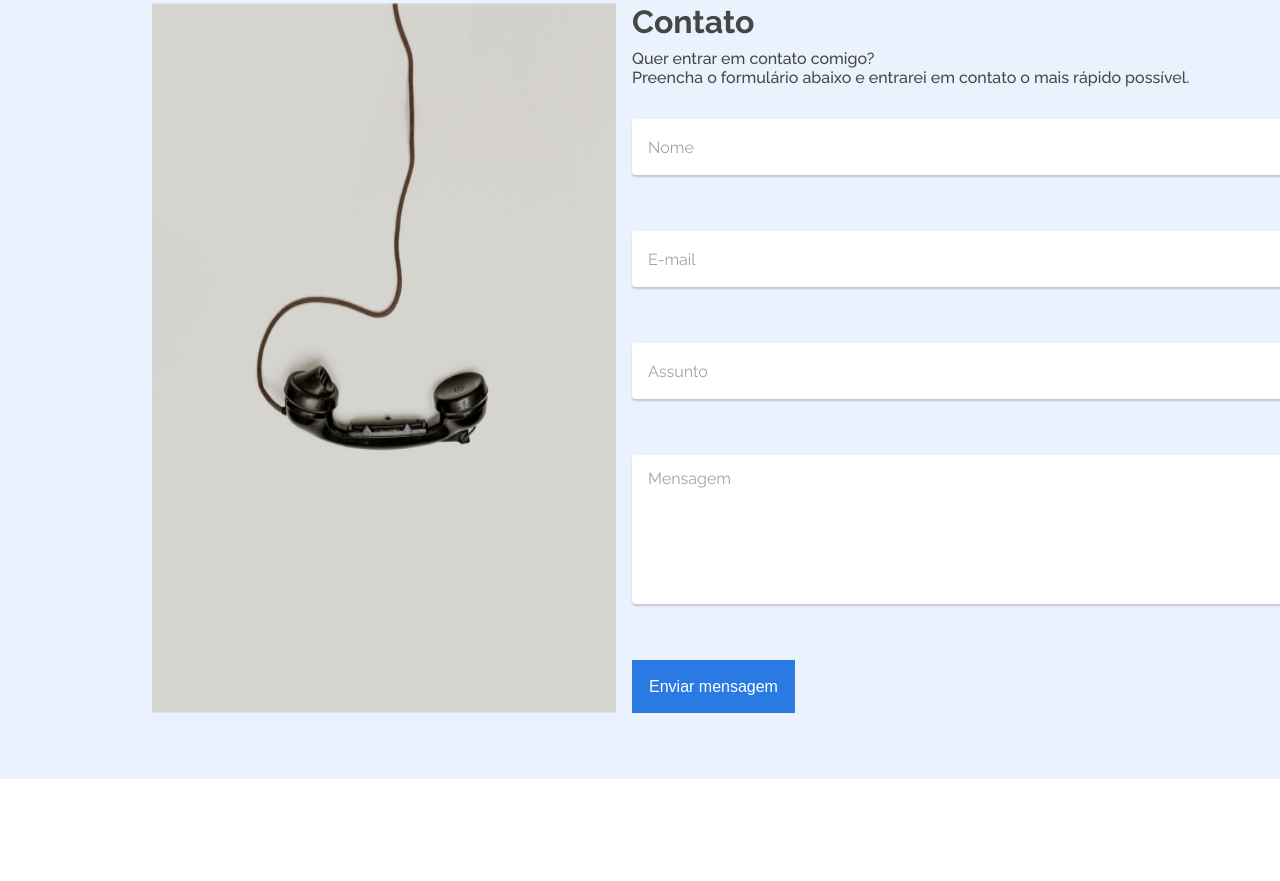
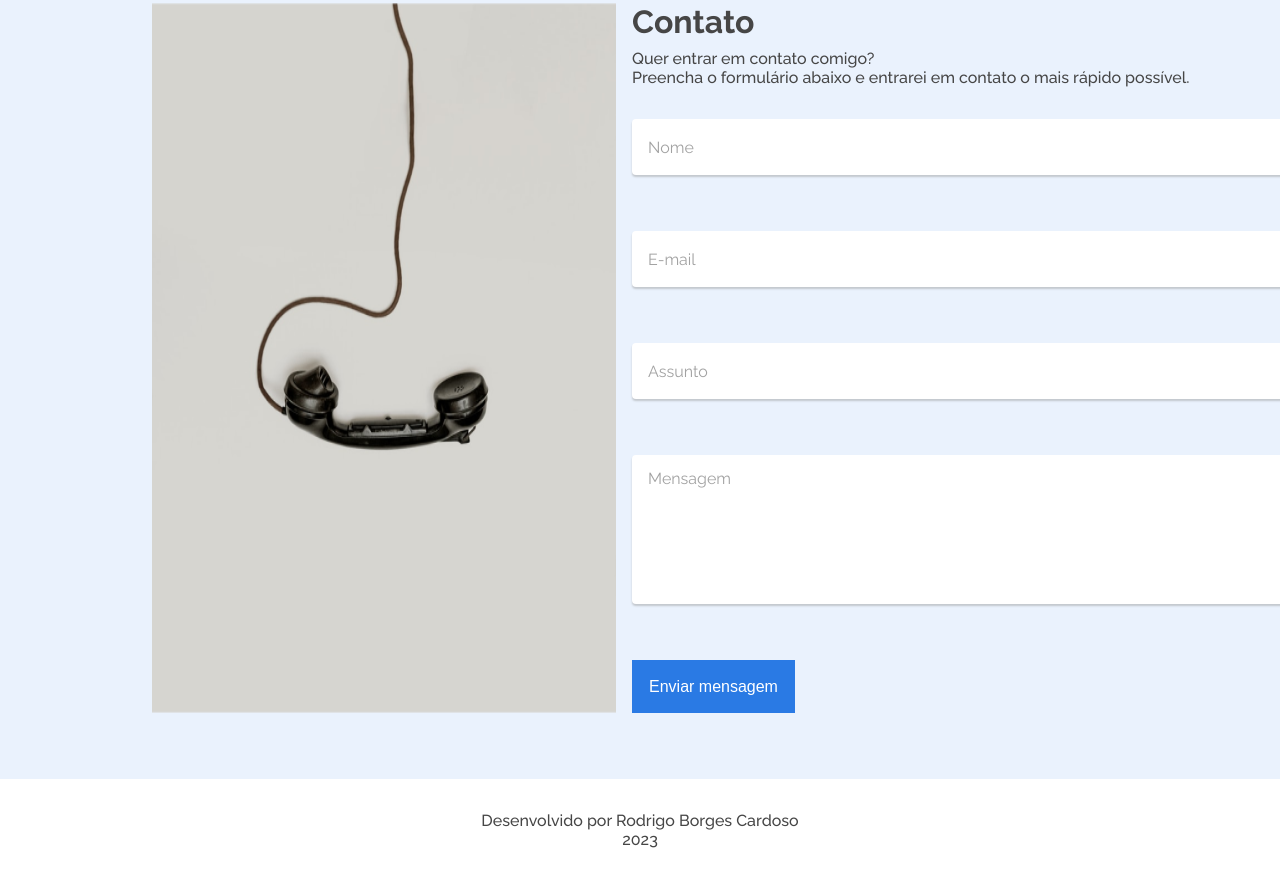
Before and after one commit to rodrigoborgescardoso/challenge-portfolio, a plain HTML site: page index.html in a window 1280 px wide. Shown: the part 2822-3703 px from the top of the page. Before the commit the page ends 3601 px from the top, so only its background shows below. Drawn offline with Linux system fonts and the light colour scheme.

Commit message:
Criação do rodapé

```diff
--- /dev/null
+++ b/assets/css/rodape.css
@@ -0,0 +1,8 @@
+.rodape {
+    text-align: center;
+    padding: 2rem 9.5rem;
+    background-color: #FFFFFF;
+    font-size: 1rem;
+    font-weight: 500;
+    line-height: 1.1875rem;
+}
--- a/index.html
+++ b/index.html
@@ -57,6 +57,7 @@
         <link rel="stylesheet" href="assets/css/formulario/formulario-descricao.css">
         <link rel="stylesheet" href="assets/css/formulario/formulario-campos.css">
         <link rel="stylesheet" href="assets/css/formulario/formulario-input.css">
+        <link rel="stylesheet" href="assets/css/rodape.css">
     </head>
     <body>
         <header class="cabecalho">
@@ -174,5 +175,8 @@
                 </form>
             </div>
         </section>
+        <footer class="rodape">
+            <p>Desenvolvido por Rodrigo Borges Cardoso<br>2023</p>
+        </footer>
     </body>
 </html>
```
